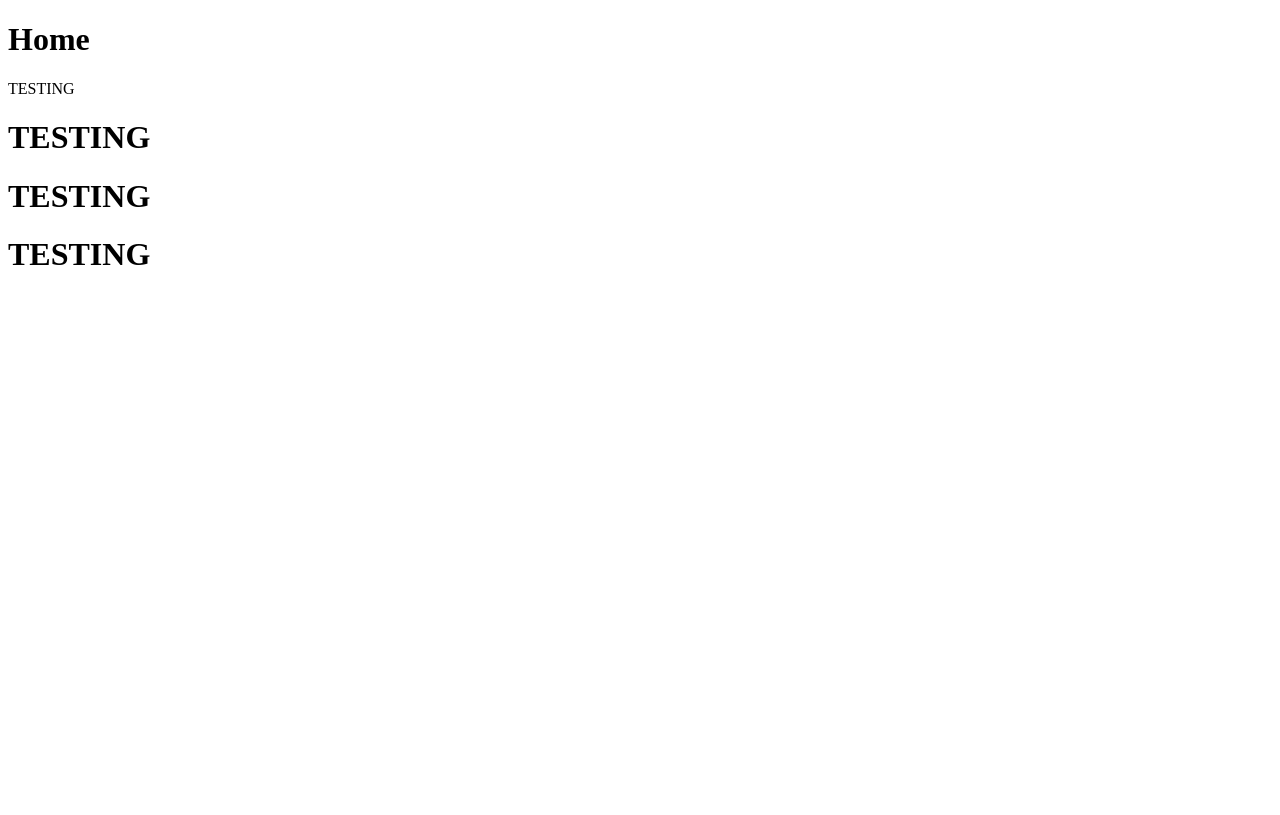
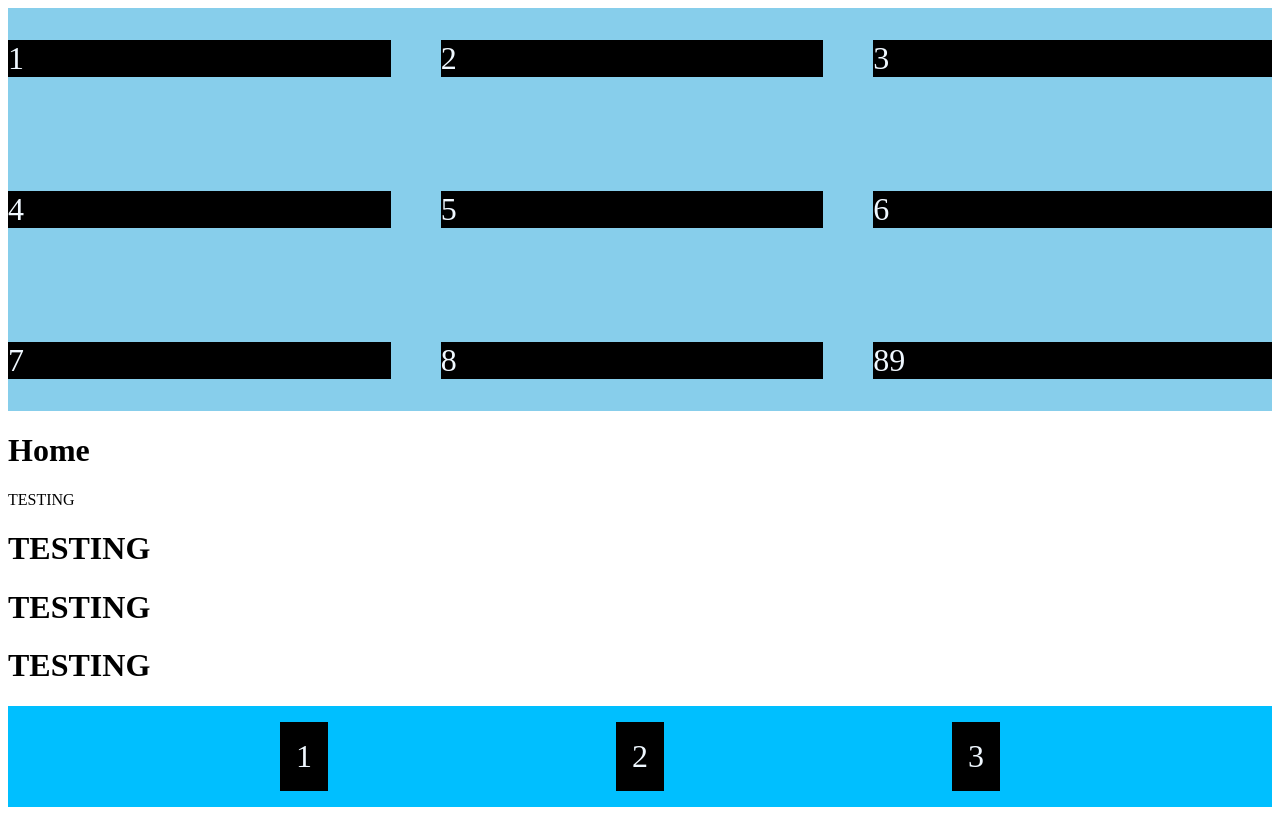
Before and after one commit to onurkayhann/lektion_5_resolutions_orientation, a plain HTML site: page index.html in a window 1280 px wide. Drawn offline with Linux system fonts and the light colour scheme.

Commit message:
add grid and flexbox

```diff
--- a/index.html
+++ b/index.html
@@ -7,11 +7,35 @@
     <link rel="stylesheet" href="styles.css" />
   </head>
   <body>
+
+    <!-- GRID -->
+
+    <div class="grid-container">
+        <p>1</p>
+        <p>2</p>
+        <p>3</p>
+        <p>4</p>
+        <p>5</p>
+        <p>6</p>
+        <p>7</p>
+        <p>8</p>
+        <p>89</p>
+    </div>
+
+
     <h1>Home</h1>
     <p>TESTING</p>
 
     <h1>TESTING</h1>
     <h1>TESTING</h1>
     <h1>TESTING</h1>
+
+    <!-- FLEXBOX -->
+
+    <div class="container">
+      <p>1</p>
+      <p>2</p>
+      <p>3</p>
+    </div>
   </body>
 </html>
--- a/styles.css
+++ b/styles.css
@@ -5,3 +5,66 @@
     color: brown;
   }
 }
+
+/* Flexbox Practice */
+
+/*
+   flex-direction
+   row
+   row-reverse
+   column
+   column-reverse
+
+*/
+
+/*
+    flex-wrap: wrap
+    Controls direction and multiline of items
+    Blir webbläsaren mindre så skapar den flera rader av items för att allt ska synas på skärmen
+
+*/
+
+/*
+    background-color
+    VERY GOOD FOR DEBUGGING! (space for element and size)
+*/
+
+/*
+    justify-content
+    space == positioning
+*/
+
+.container {
+  display: flex;
+  flex-wrap: wrap;
+  background-color: deepskyblue;
+  flex-direction: row;
+  justify-content: space-evenly;
+}
+
+.container > p {
+  background-color: black;
+  color: aliceblue;
+  font-size: 2rem;
+
+  padding: 16px;
+  margin: 16px;
+}
+
+/* GRID PRACTICE */
+
+.grid-container {
+  display: grid;
+  background-color: skyblue;
+
+  column-gap: 50px;
+  row-gap: 50px;
+
+  grid-template-columns: auto auto auto;
+}
+
+.grid-container > p {
+  background-color: black;
+  color: aliceblue;
+  font-size: 2rem;
+}
```
